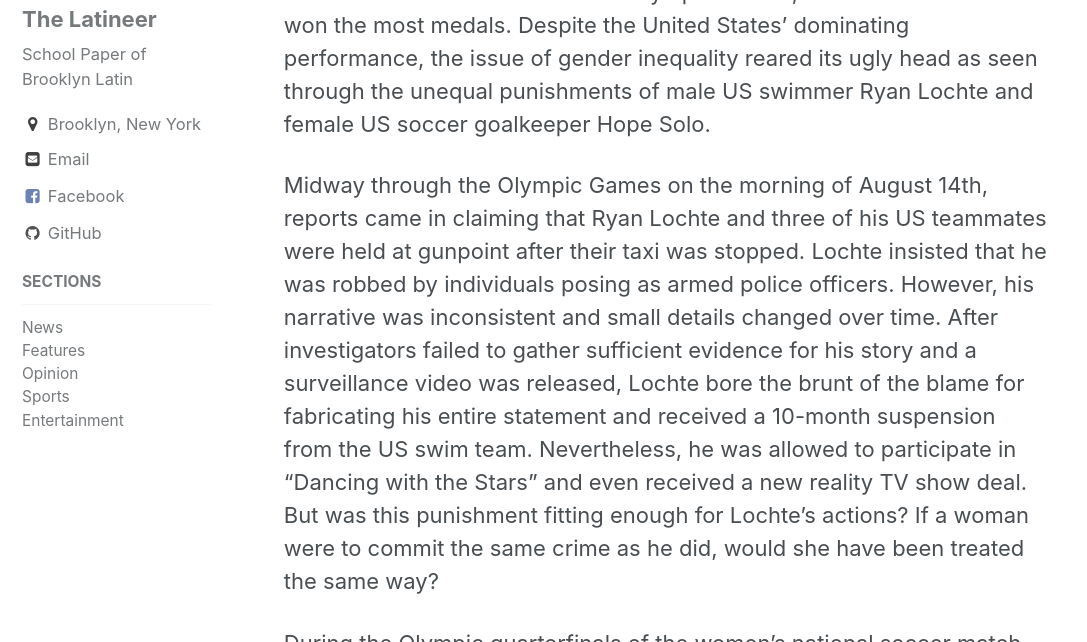
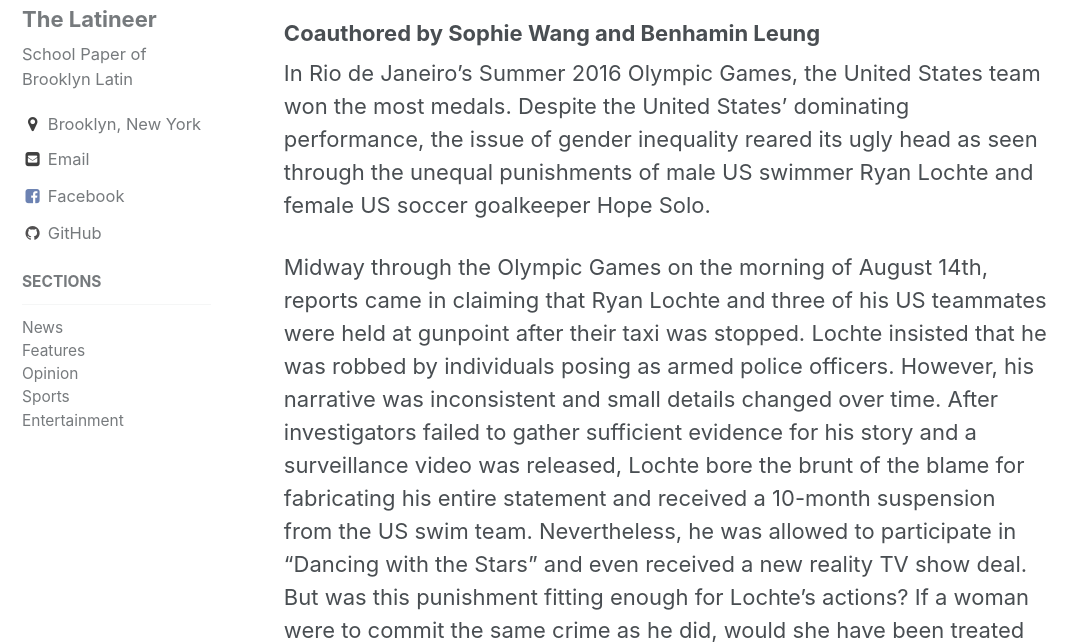
Before and after one commit to rvente/site, a Jekyll site: the page built from _posts/2017-11-15-olympics.md, in a window 1280 px wide and 900 px high, cut to the strip 258-900 px from the top of the window. Shown: the whole strip, without its empty margins (0-1087 px from the left). Built offline with Jekyll 4.4.1, drawn with Linux system fonts in a browser that asks for light colours.

Commit message:
Update 2017-11-15-olympics.md

```diff
--- a/_posts/2017-11-15-olympics.md
+++ b/_posts/2017-11-15-olympics.md
@@ -7,6 +7,8 @@ author:
   - Benjamin Leung
 ---
 
+### Coauthored by Sophie Wang and Benhamin Leung
+
 In Rio de Janeiro's Summer 2016 Olympic Games, the United States team won the most medals. Despite the United States' dominating performance, the issue of gender inequality reared its ugly head as seen through the unequal punishments of male US swimmer Ryan Lochte and female US soccer goalkeeper Hope Solo.
 
 Midway through the Olympic Games on the morning of August 14th, reports came in claiming that Ryan Lochte and three of his US teammates were held at gunpoint after their taxi was stopped. Lochte insisted that he was robbed by individuals posing as armed police officers. However, his narrative was inconsistent and small details changed over time. After investigators failed to gather sufficient evidence for his story and a surveillance video was released, Lochte bore the brunt of the blame for fabricating his entire statement and received a 10-month suspension from the US swim team. Nevertheless, he was allowed to participate in "Dancing with the Stars" and even received a new reality TV show deal.  But was this punishment fitting enough for Lochte's actions? If a woman were to commit the same crime as he did, would she have been treated the same way?
```
